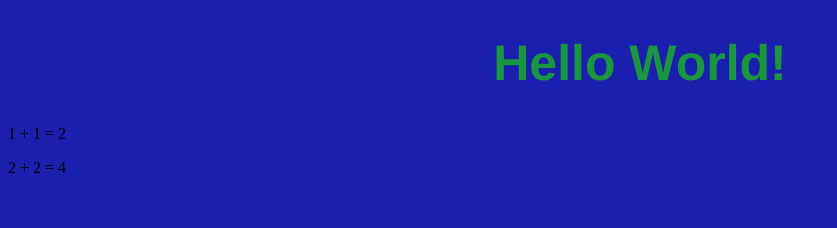
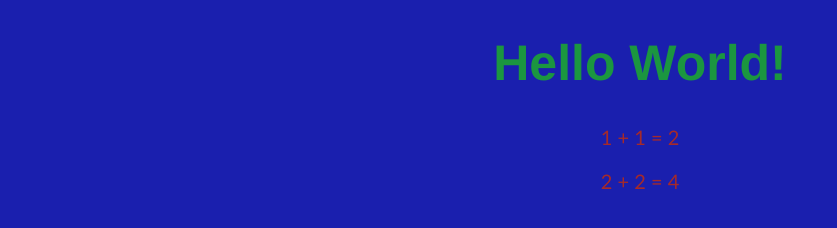
Before and after one commit to YBNJU/Git-Example-Romate, a plain HTML site: page index.html in a window 1280 px wide. Shown: the whole page, without its empty margins (0-837 px from the left). Drawn offline with Linux system fonts and the light colour scheme.

```diff
--- a/git.css
+++ b/git.css
@@ -8,3 +8,9 @@ h1
     font-size: 50px;
     font-family: 'Franklin Gothic Medium', 'Arial Narrow', Arial, sans-serif;
 }
+p{
+    color: brown;
+    font-size: 20px;
+    font-family: 'Gill Sans', 'Gill Sans MT', Calibri, 'Trebuchet MS', sans-serif;
+    text-align: center;
+}
```
